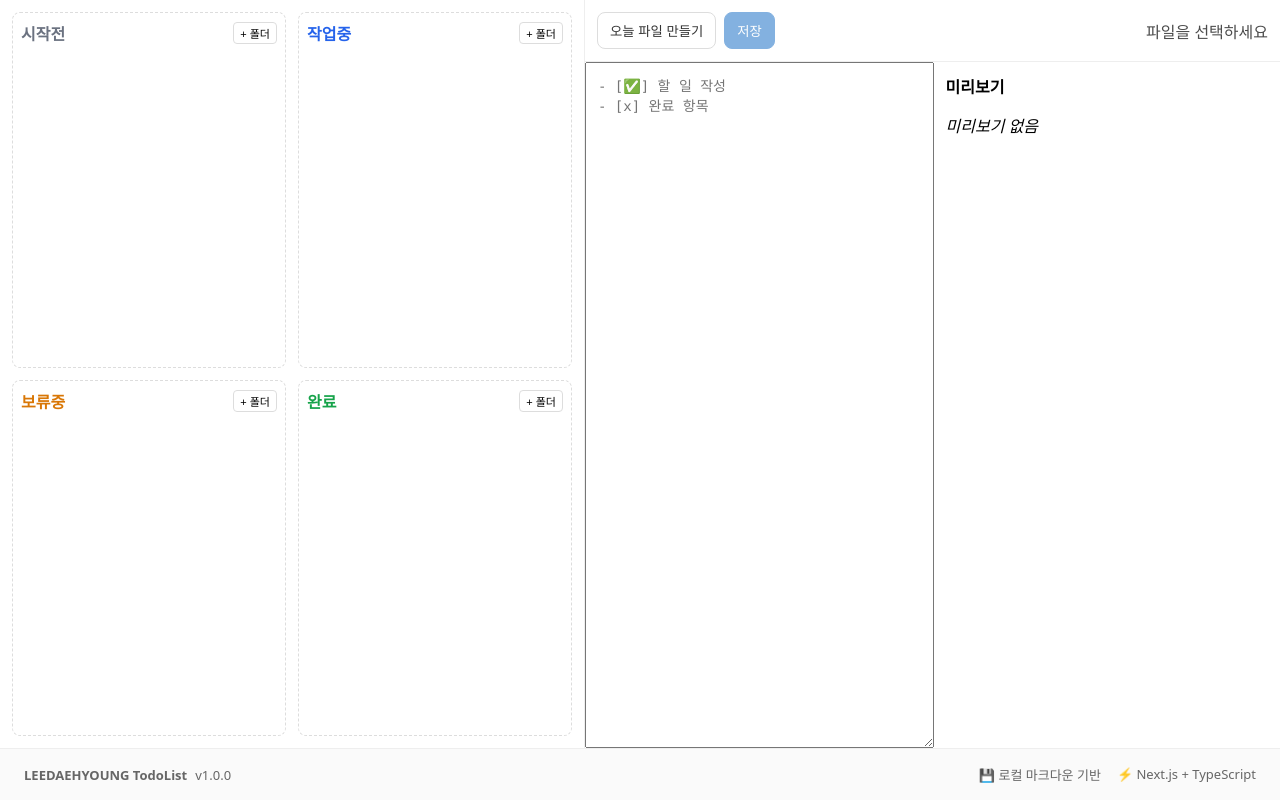
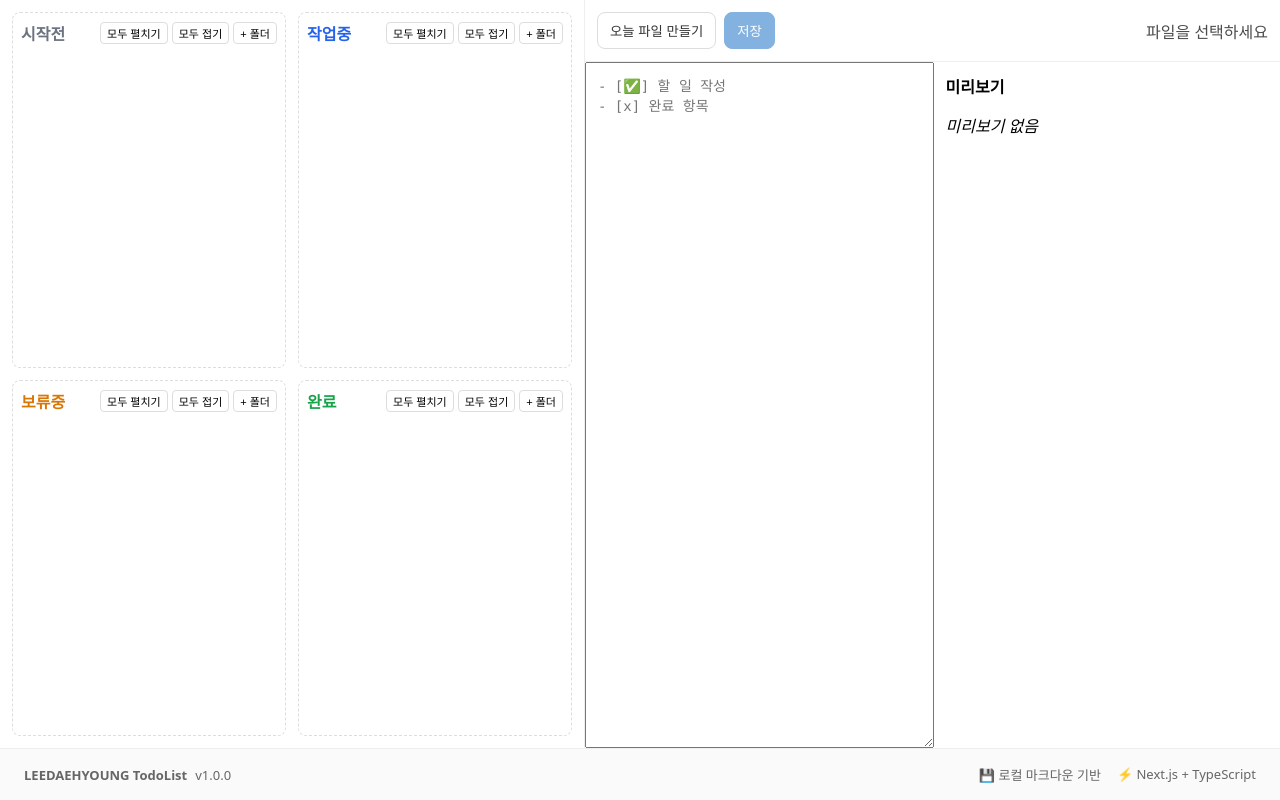
Before and after one commit to daepang/LEEDAEHYOUNG-TodoList, a Next.js app: page / in a window 1280 px wide. Built offline with nearby package versions, Linux system fonts and the light colour scheme.

Commit message:
폴더 펼치기, 접기 기능 추가 및 기본값 수정

```diff
--- a/src/components/molecules/TreeItem.tsx
+++ b/src/components/molecules/TreeItem.tsx
@@ -13,6 +13,8 @@ interface TreeItemProps {
   onCreateFolder?: (parentPath: string) => void;
   onDelete?: (path: string) => void;
   onRename?: (path: string, currentName: string) => void;
+  expandedPaths: Set<string>;
+  onToggleExpand: (path: string) => void;
 }
 
 export function TreeItem({
@@ -24,8 +26,10 @@ export function TreeItem({
   onCreateFolder,
   onDelete,
   onRename,
+  expandedPaths,
+  onToggleExpand,
 }: TreeItemProps) {
-  const [isExpanded, setIsExpanded] = useState(node.isExpanded ?? false);
+  const isExpanded = expandedPaths.has(node.path);
   const [contextMenu, setContextMenu] = useState<{
     x: number;
     y: number;
@@ -34,7 +38,7 @@ export function TreeItem({
   const handleToggle = (e: React.MouseEvent) => {
     e.stopPropagation();
     if (node.type === "folder") {
-      setIsExpanded(!isExpanded);
+      onToggleExpand(node.path);
     }
   };
 
@@ -42,7 +46,7 @@ export function TreeItem({
     if (node.type === "file") {
       onFileClick({ name: node.name, path: node.path });
     } else {
-      setIsExpanded(!isExpanded);
+      onToggleExpand(node.path);
     }
   };
 
@@ -151,6 +155,8 @@ export function TreeItem({
               onCreateFolder={onCreateFolder}
               onDelete={onDelete}
               onRename={onRename}
+              expandedPaths={expandedPaths}
+              onToggleExpand={onToggleExpand}
             />
           ))}
         </div>
--- a/src/components/organisms/FileList.tsx
+++ b/src/components/organisms/FileList.tsx
@@ -1,6 +1,6 @@
-import React, { useMemo } from "react";
+import React, { useMemo, useState, useCallback } from "react";
 import { TreeItem } from "../molecules/TreeItem";
-import { type FileItem } from "@/constants/types";
+import { type FileItem, type TreeNode } from "@/constants/types";
 import { type FolderType } from "@/constants/folders";
 import { buildFileTree } from "@/utils/fileTree";
 import { colors } from "@/constants/color";
@@ -38,6 +38,51 @@ export function FileList({
 
   const tree = useMemo(() => buildFileTree(files), [files]);
 
+  // 모든 폴더 경로를 수집하는 함수
+  const collectAllFolderPaths = useCallback((nodes: TreeNode[]): string[] => {
+    const paths: string[] = [];
+    const traverse = (node: TreeNode) => {
+      if (node.type === "folder") {
+        paths.push(node.path);
+        if (node.children) {
+          node.children.forEach(traverse);
+        }
+      }
+    };
+    nodes.forEach(traverse);
+    return paths;
+  }, []);
+
+  // 기본적으로 모든 폴더를 펼친 상태로 시작
+  const [expandedPaths, setExpandedPaths] = useState<Set<string>>(() => {
+    return new Set(collectAllFolderPaths(tree));
+  });
+
+  // tree가 변경될 때 expandedPaths 업데이트
+  React.useEffect(() => {
+    setExpandedPaths(new Set(collectAllFolderPaths(tree)));
+  }, [tree, collectAllFolderPaths]);
+
+  const handleToggle = (path: string) => {
+    setExpandedPaths((prev) => {
+      const next = new Set(prev);
+      if (next.has(path)) {
+        next.delete(path);
+      } else {
+        next.add(path);
+      }
+      return next;
+    });
+  };
+
+  const handleExpandAll = () => {
+    setExpandedPaths(new Set(collectAllFolderPaths(tree)));
+  };
+
+  const handleCollapseAll = () => {
+    setExpandedPaths(new Set());
+  };
+
   const listStyle: React.CSSProperties = {
     flex: 1,
     border: `1px dashed ${colors.borderDashed}`,
@@ -62,12 +107,13 @@ export function FileList({
           alignItems: "center",
           justifyContent: "space-between",
           marginBottom: 6,
+          gap: 4,
         }}
       >
         <div style={{ fontWeight: 700, color }}>{title}</div>
-        {onCreateFolder && (
+        <div style={{ display: "flex", gap: 4 }}>
           <button
-            onClick={() => onCreateFolder(`/${folder}`)}
+            onClick={handleExpandAll}
             style={{
               padding: "2px 6px",
               fontSize: 11,
@@ -76,11 +122,41 @@ export function FileList({
               background: colors.white,
               cursor: "pointer",
             }}
-            title="새 폴더 만들기"
+            title="모두 펼치기"
           >
-            + 폴더
+            모두 펼치기
           </button>
-        )}
+          <button
+            onClick={handleCollapseAll}
+            style={{
+              padding: "2px 6px",
+              fontSize: 11,
+              borderRadius: 4,
+              border: `1px solid ${colors.borderLight}`,
+              background: colors.white,
+              cursor: "pointer",
+            }}
+            title="모두 접기"
+          >
+            모두 접기
+          </button>
+          {onCreateFolder && (
+            <button
+              onClick={() => onCreateFolder(`/${folder}`)}
+              style={{
+                padding: "2px 6px",
+                fontSize: 11,
+                borderRadius: 4,
+                border: `1px solid ${colors.borderLight}`,
+                background: colors.white,
+                cursor: "pointer",
+              }}
+              title="새 폴더 만들기"
+            >
+              + 폴더
+            </button>
+          )}
+        </div>
       </div>
       {tree.map((node) => (
         <TreeItem
@@ -93,6 +169,8 @@ export function FileList({
           onCreateFolder={onCreateFolder}
           onDelete={onDelete}
           onRename={onRename}
+          expandedPaths={expandedPaths}
+          onToggleExpand={handleToggle}
         />
       ))}
     </div>
--- a/src/utils/fileTree.ts
+++ b/src/utils/fileTree.ts
@@ -30,7 +30,7 @@ export function buildFileTree(items: FileItem[]): TreeNode[] {
         name: part,
         path: currentPath,
         type: isFile ? "file" : "folder",
-        isExpanded: false,
+        isExpanded: true,
       };
 
       if (!isFile) {
```
